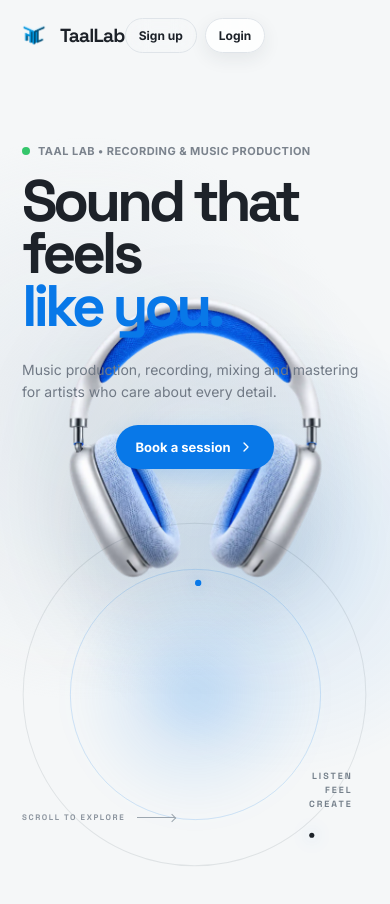
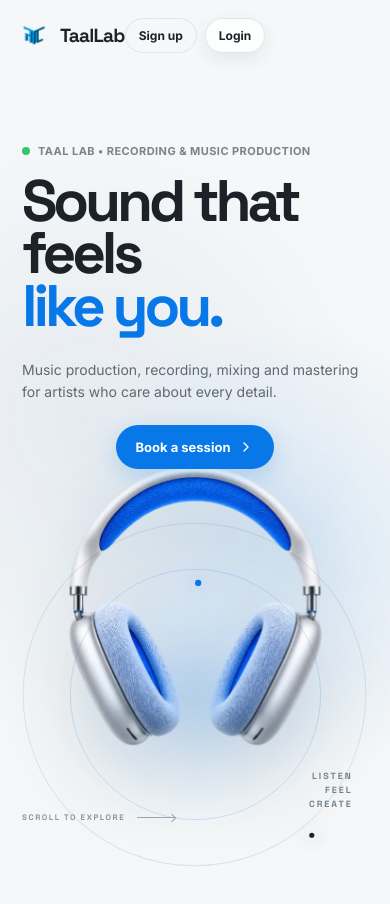
Before and after one commit to taallabstudio/webpage, a React (Vite) app: page / in a window 390 px wide. Shown: the top 904 px of the page. Built offline with nearby package versions, Linux system fonts and the light colour scheme.

Commit message:
Lower hero headphone and improve mobile copy visibility

```diff
--- a/src/styles.css
+++ b/src/styles.css
@@ -1010,7 +1010,7 @@ html{scroll-behavior:smooth}
 .scroll-headphone{
   position:fixed;
   left:70%;
-  top:48%;
+  top:53%;
   width:min(34vw,500px);
   height:auto;
   z-index:15;
@@ -1051,7 +1051,7 @@ html{scroll-behavior:smooth}
 @media(max-width:760px){
   .scroll-headphone{
     left:50%;
-    top:52%;
+    top:72%;
     width:min(76vw,380px);
     margin-left:calc(min(76vw,380px) / -2);
     margin-top:calc(min(76vw,380px) / -2);
@@ -1138,3 +1138,16 @@ html{scroll-behavior:smooth}
     justify-content:center;
   }
 }
+
+
+/* Final hero readability/positioning pass.
+   Keep the fixed headphone lower so it sits inside the visual circle
+   without covering the mobile hero copy. */
+@media(max-width:760px){
+  .hero-scroll-stage .hero-copy{
+    z-index:30;
+  }
+  .hero-scroll-stage .hero-copy>p{
+    color:#5f6873;
+  }
+}
```
